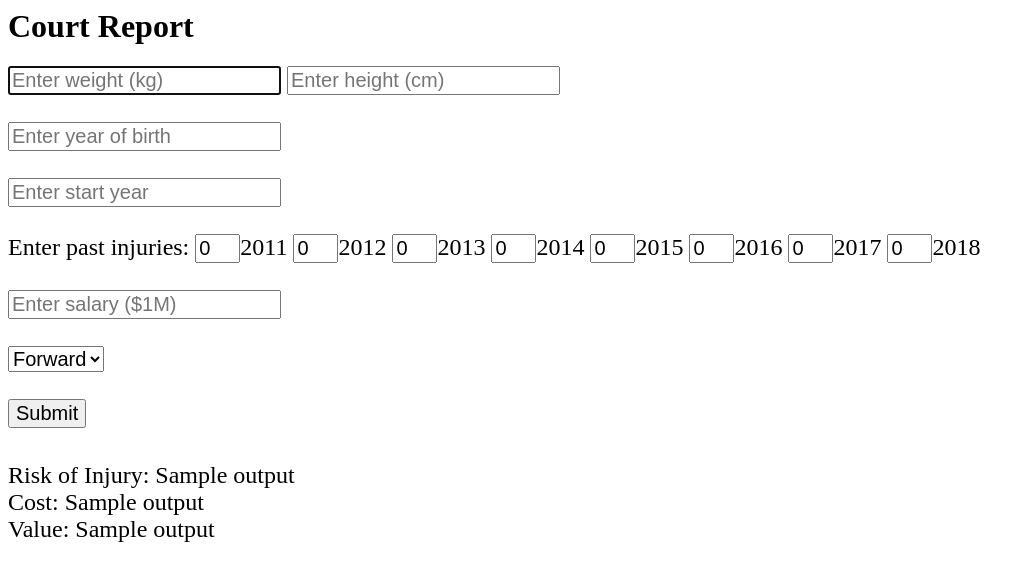
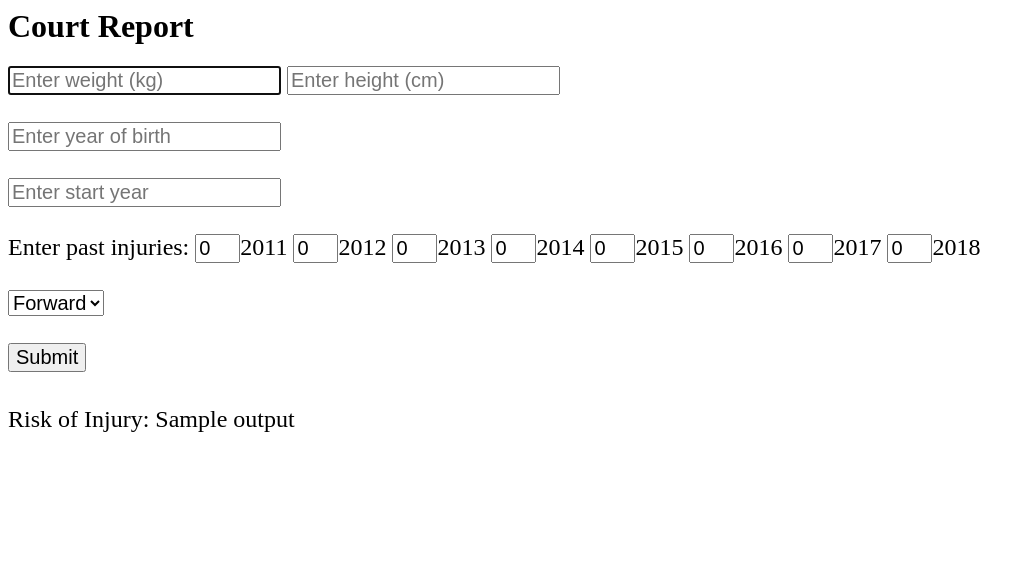
Before and after one commit to haabdii/insight_project, a Flask app: template templates/index.html in a window 1280 px wide. Shown: the top 581 px of the page, without its empty margins (0-1035 px from the left). Run offline with Flask 2, Linux system fonts and the light colour scheme; the template is opened without the code that fills it: most values are stand-ins (such as "Sample title", 1, 10 or a date in 2020).

Commit message:
first commit

```diff
--- a/app.py
+++ b/app.py
@@ -1,6 +1,5 @@
 from flask import Flask, render_template, request
 import pickle
-#import sklearn
 
 app = Flask(__name__)
 
@@ -8,8 +7,6 @@ app = Flask(__name__)
 def index():
 
     risk = None
-    cost = None
-    value = None
 
     if request.method == "POST":
         # get url that the user has entered
@@ -18,7 +15,6 @@ def index():
         weight = dict(request.form)["weight"]
         dob = dict(request.form)["dob"]
         age = 2011 - int(dob)
-        salary = dict(request.form)["salary"]
         position = dict(request.form)["position"]
         start = dict(request.form)["start"]
         if int(start) >= 2011:
@@ -58,11 +54,9 @@ def index():
               played[6], played[7], played[8]]]
 
         risk = round(model.predict_proba(x)[0][1] * 0.85, 2)
-        cost = round(risk * int(salary), 2)
-        value = round(int(salary) - cost, 2)
 
 
-    return render_template('index.html', output=[risk, cost, value])
+    return render_template('index.html', output= risk)
 
 if __name__ == '__main__':
     app.run()
--- a/templates/index.html
+++ b/templates/index.html
@@ -47,13 +47,6 @@
 
         <br>
 
-        <div class="form-group">
-            <input type="text" name="salary" placeholder="Enter salary ($1M)" style="max-width: 300px; font-size: 15pt" autofocus required>
-        </div>
-
-        <br>
-
-
         <select name="position" style="max-width: 300px; font-size: 15pt">
 		<option value="forward">Forward</option>
 		<option value="guard">Guard</option>
@@ -71,19 +64,7 @@
 
       <font size="5">
       Risk of Injury:
-      {{ output[0] }}
-
-      <br>
-
-      <font size="5">
-      Cost:
-      {{ output[1] }}
-
-      <br>
-
-      <font size="5">
-      Value:
-      {{ output[2] }}
+      {{ output }}
 
       <br>
 
```
Also changed, not shown: 1 other file.
